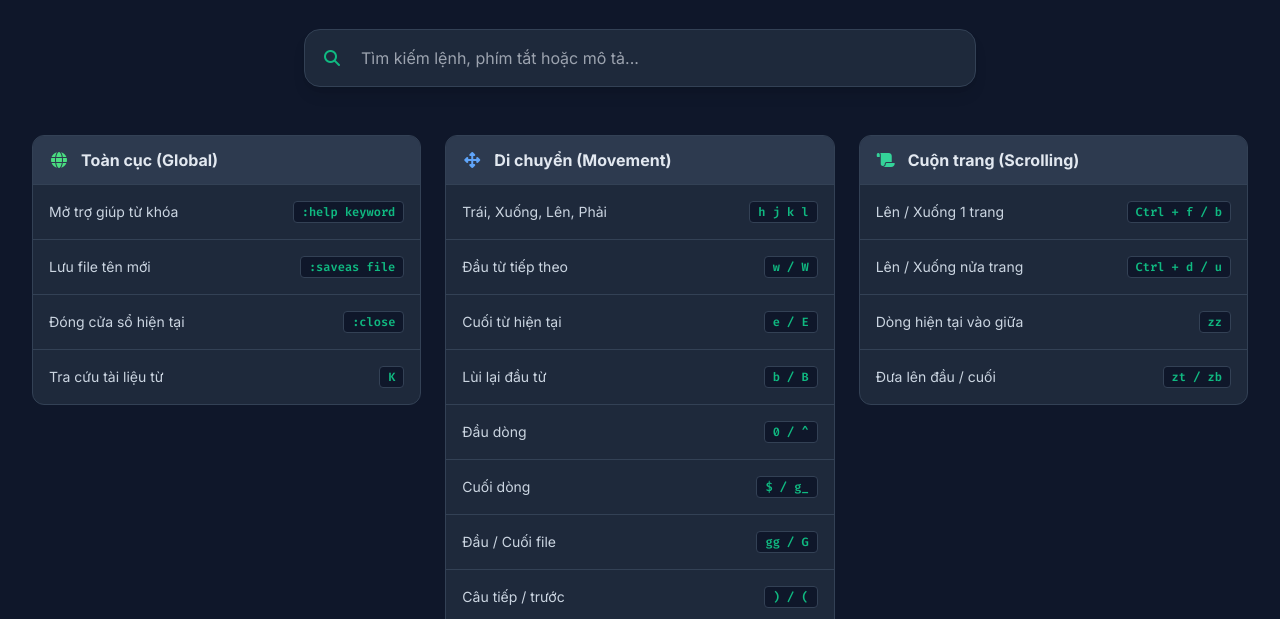
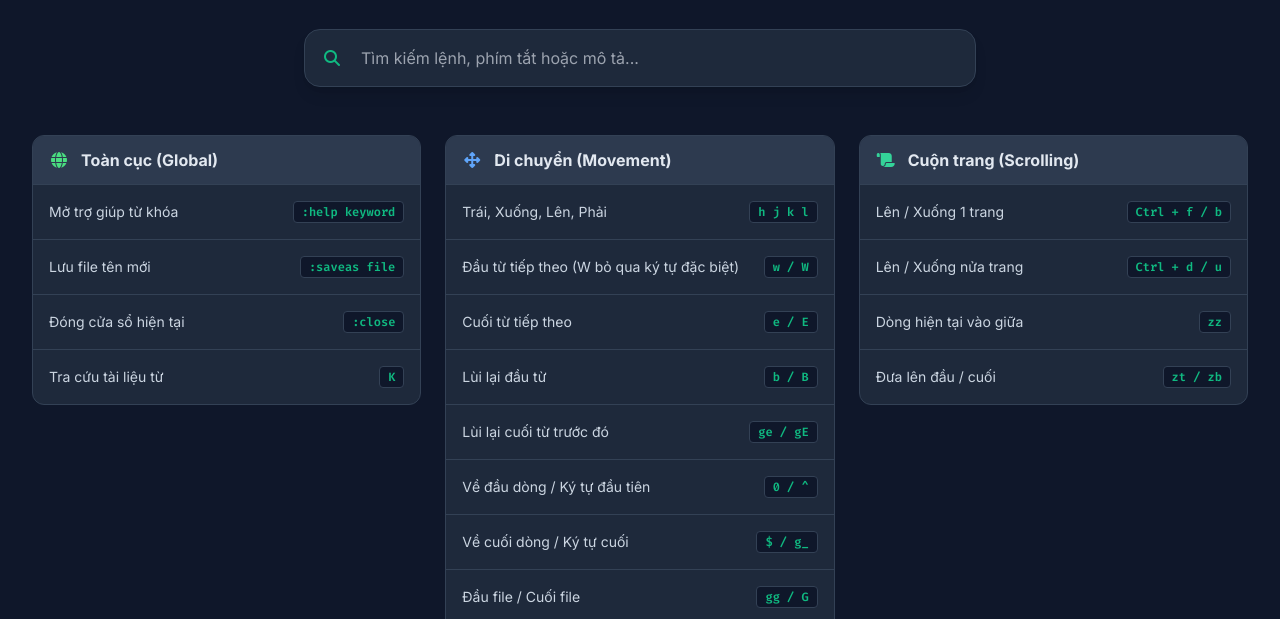
Before and after one commit to 0xFenix/vim-cheatsheet, a plain HTML site: page index.html in a window 1280 px wide. Shown: the part 181-800 px from the top of the page. Drawn offline with nearby package versions, Linux system fonts and the light colour scheme.

Commit message:
Update index.html
add any keycode to table list

```diff
--- a/index.html
+++ b/index.html
@@ -144,14 +144,18 @@
                 color: "text-blue-400",
                 commands: [
                     { key: "h j k l", desc: "Trái, Xuống, Lên, Phải", tags: "trai xuong len phai move" },
-                    { key: "w / W", desc: "Đầu từ tiếp theo", tags: "word next" },
-                    { key: "e / E", desc: "Cuối từ hiện tại", tags: "end word" },
+                    { key: "w / W", desc: "Đầu từ tiếp theo (W bỏ qua ký tự đặc biệt)", tags: "word next" },
+                    { key: "e / E", desc: "Cuối từ tiếp theo", tags: "end word" },
                     { key: "b / B", desc: "Lùi lại đầu từ", tags: "back word" },
-                    { key: "0 / ^", desc: "Đầu dòng", tags: "line start dau dong" },
-                    { key: "$ / g_", desc: "Cuối dòng", tags: "line end cuoi dong" },
-                    { key: "gg / G", desc: "Đầu / Cuối file", tags: "top bottom dau cuoi" },
+                    { key: "ge / gE", desc: "Lùi lại cuối từ trước đó", tags: "backward end" },
+                    { key: "0 / ^", desc: "Về đầu dòng / Ký tự đầu tiên", tags: "line start dau dong" },
+                    { key: "$ / g_", desc: "Về cuối dòng / Ký tự cuối", tags: "line end cuoi dong" },
+                    { key: "gg / G", desc: "Đầu file / Cuối file", tags: "top bottom dau cuoi" },
+                    { key: "numG", desc: "Đến dòng số 'num'", tags: "jump line number" },
                     { key: ") / (", desc: "Câu tiếp / trước", tags: "sentence cau" },
-                    { key: "} / {", desc: "Đoạn tiếp / trước", tags: "paragraph doan" }
+                    { key: "} / {", desc: "Đoạn tiếp / trước", tags: "paragraph doan" },
+                    { key: "H / M / L", desc: "Đầu / Giữa / Cuối màn hình", tags: "High Middle Low screen" },
+                    { key: "%", desc: "Nhảy tới dấu ngoặc đối xứng", tags: "matching bracket" }
                 ]
             },
             {
```
